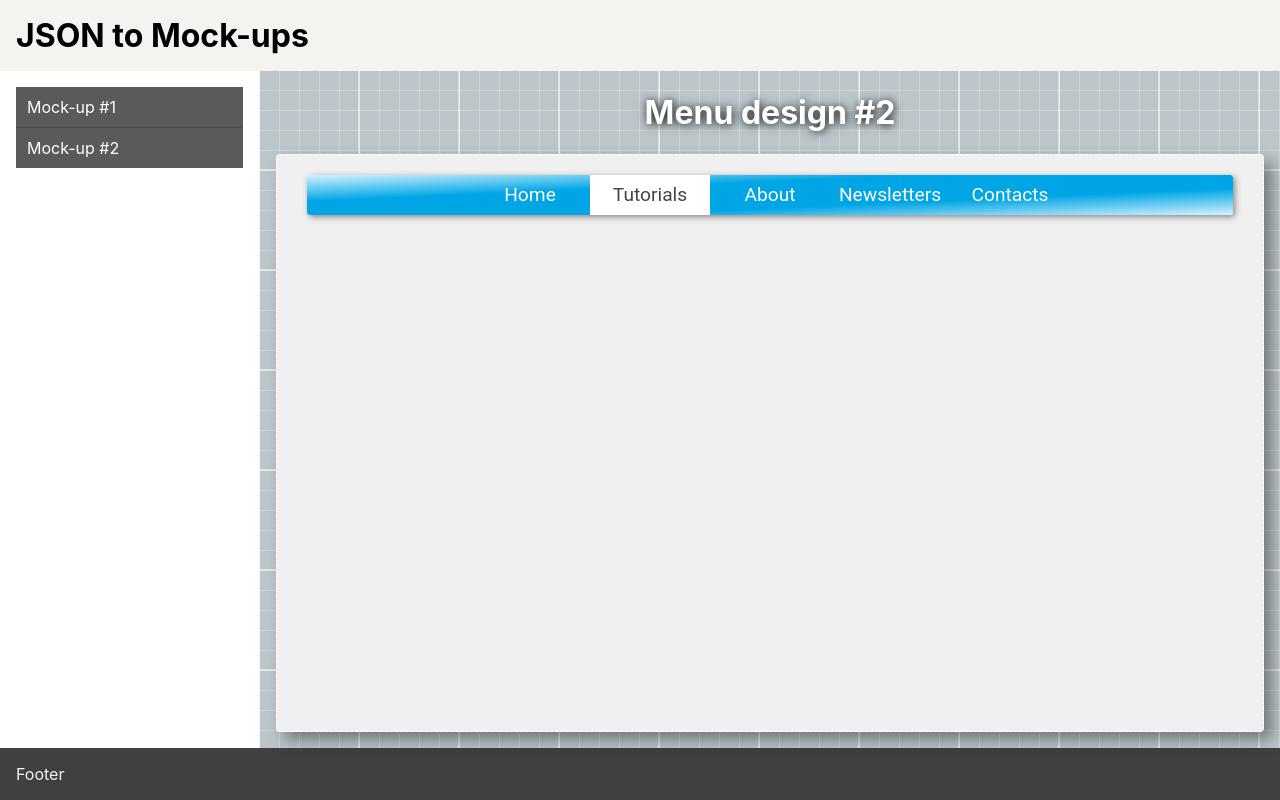
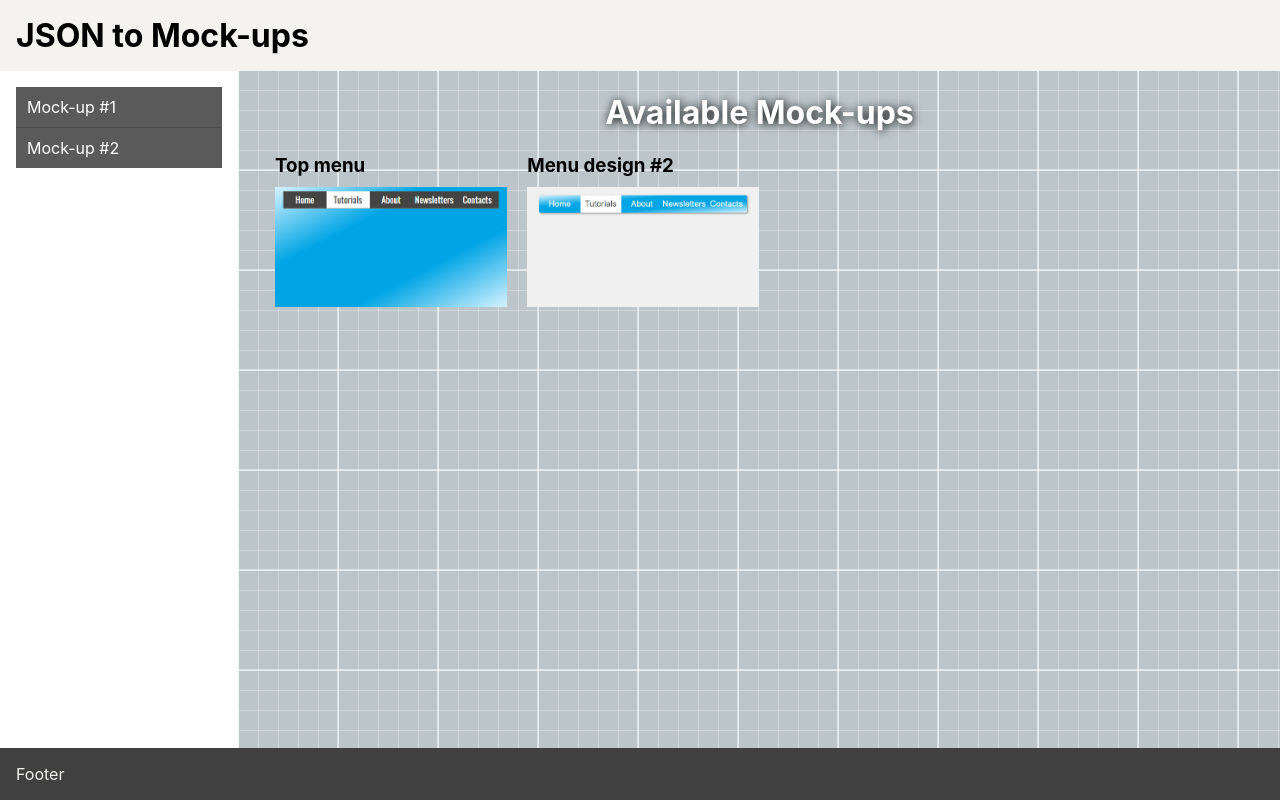
Before and after one commit to SW999/json-to-mockup, a React (Create React App) app: page / in a window 1280 px wide. Built offline with nearby package versions, Linux system fonts and the light colour scheme.

Commit message:
Show a preview of all available mock-ups or stub

```diff
--- a/src/App.js
+++ b/src/App.js
@@ -236,7 +236,7 @@ export default class App extends Component {
         <Header/>
         <div className="container">
           <ErrorStub key='app'>
-            <Section data={mockUps[1]}/>
+            <Section data={mockUps}/>
             <Sidebar items={mockUps}/>
           </ErrorStub>
         </div>
--- a/src/components/section/index.js
+++ b/src/components/section/index.js
@@ -1,34 +1,78 @@
-import React from 'react';
+import React, { Component } from 'react';
 import ChildComponent from '../child-component';
 import './section.scss';
 
-const Section = ({ data }) => {
-  const { id, title, style, children } = data;
-  const getChildren = (childrenArr) => {
+export default class Section extends Component {
+  static defaultProps = {
+    data: null
+  };
+
+  state = {
+    selectedMockUpIndex: null
+  };
+
+  getChildren = (childrenArr) => {
     return childrenArr.map(child => {
       return (
         <ChildComponent
           data={child}
           key={child.id}
         >
-          {child.children ? getChildren(child.children) : null}
+          {child.children ? this.getChildren(child.children) : null}
         </ChildComponent>
       );
     })
   };
 
+  showSelectedMockUp = ({ id, title, style, children }) => {
     return (
-    <section className="section">
+      <>
         <h1>{title}</h1>
-      <div
+        < div
           className="wrapper"
           key={id}
           style={style}
         >
-        {getChildren(children)}
+          {this.getChildren(children)
+          }
         </div>
-    </section>
+      </>
     );
   };
 
-export default Section;
+  onSelectMockup = (index) => {
+    this.setState({
+      selectedMockUpIndex: index
+    });
+  };
+
+  showPreviewList = () => {
+    if (this.props.data === null) {
+      return <h1>There are not yet available Mock-ups</h1>
+    }
+
+    return (
+      <>
+        <h1>Available Mock-ups</h1>
+        <div className="preview-items">
+        {this.props.data.map((mockup, index) => (
+          <div key={mockup.id} className="preview-item-wrapper" onClick={this.onSelectMockup.bind(null, index)}>
+            <h3>{mockup.title}</h3>
+            <img src={`./assets/img/${mockup.screen}`} alt={`${mockup.title} preview`}/>
+          </div>
+        ))}
+        </div>
+      </>
+    );
+  };
+
+  render() {
+    const index = this.state.selectedMockUpIndex;
+
+    return (
+      <section className="section">
+        {index !== null ? this.showSelectedMockUp(this.props.data[index]) : this.showPreviewList()}
+      </section>
+    );
+  }
+}
--- a/src/components/section/section.scss
+++ b/src/components/section/section.scss
@@ -27,4 +27,36 @@
     border-radius: 4px;
     box-shadow: .8rem .8rem 1.6rem rgba(#000, .4);
   }
+
+  .preview {
+    &-items {
+      display: flex;
+      flex-direction: column;
+
+      @media (min-width: 768px) {
+        flex-direction: row;
+      }
+    }
+
+    &-item-wrapper {
+      cursor: pointer;
+
+      img {
+        display: block;
+        max-width: 100%;
+        height: auto;
+        margin-top: 1rem;
+      }
+
+      @media (min-width: 768px) {
+        width: 50%;
+        padding-left: 1rem;
+      }
+
+      @media (min-width: 1200px) {
+        width: 25%;
+        padding-left: 2rem;
+      }
+    }
+  }
 }
```
Also changed, not shown: public/assets/img/menu1.jpg (renamed from src/assets/img/menu1.jpg), public/assets/img/menu2.jpg (renamed from src/assets/img/menu2.jpg). Lines whose indentation alone changed are shown as unchanged.
